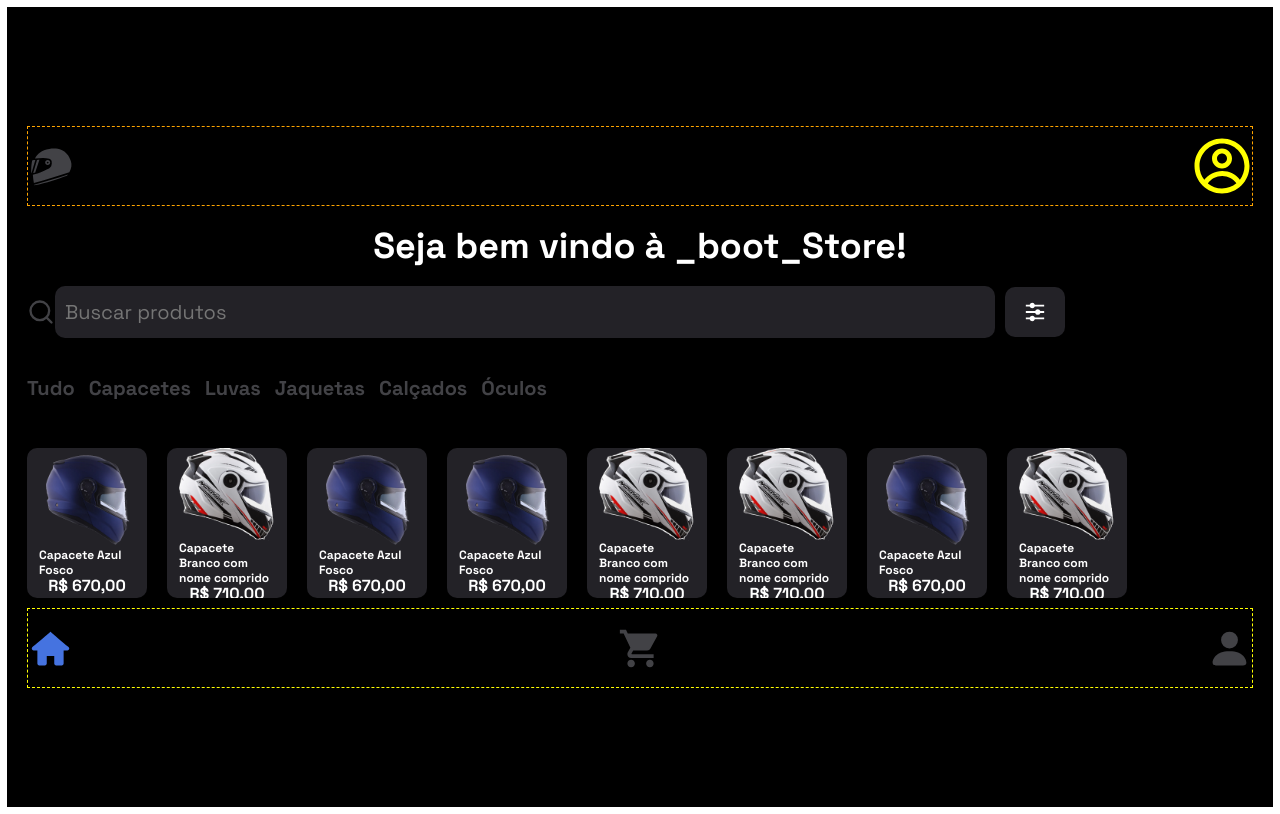
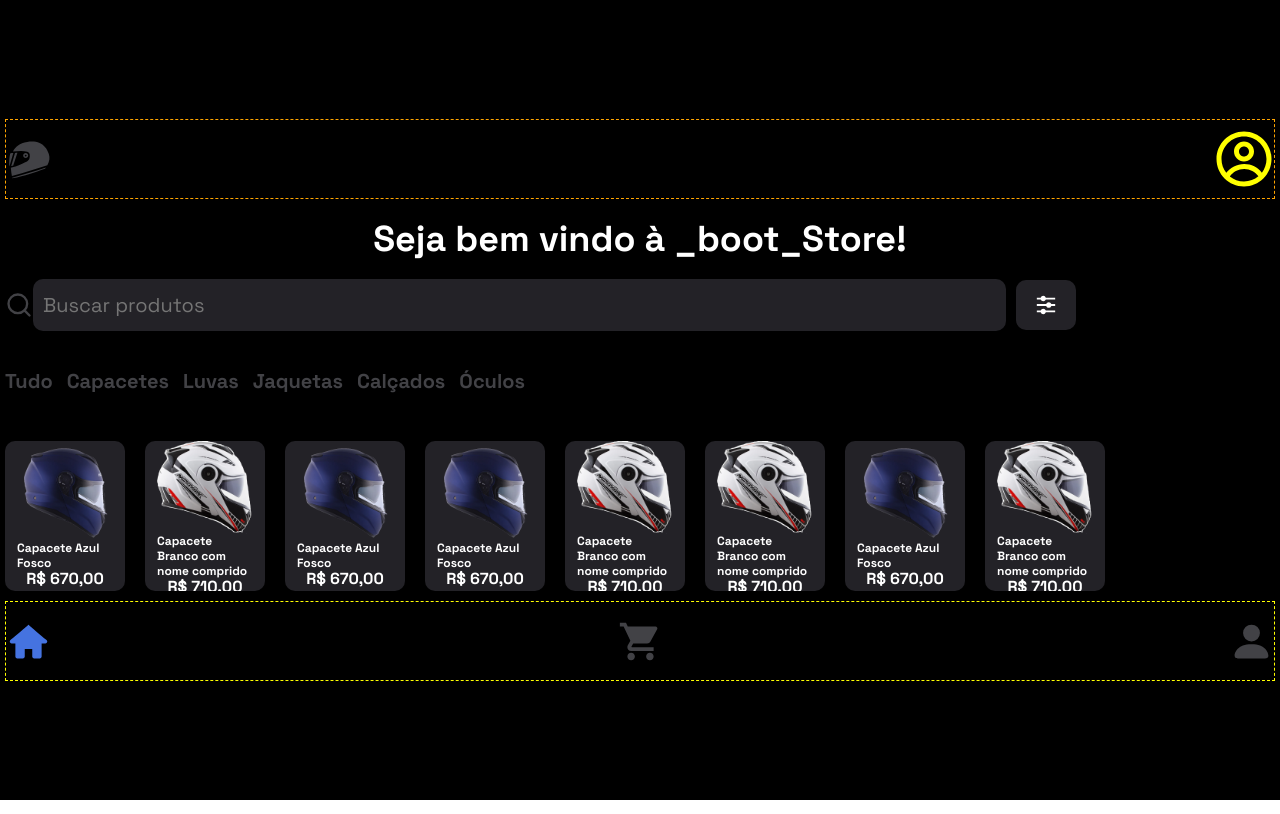
Before and after one commit to Oliv-ramon/Projeto_14_Front, a React (Create React App) app: page /home in a window 1280 px wide. Built offline with nearby package versions, Linux system fonts and the light colour scheme.

Commit message:
test: adjusting 'Container' padding

```diff
--- a/src/components/userForms_styles.js
+++ b/src/components/userForms_styles.js
@@ -3,7 +3,7 @@ import styled from 'styled-components';
 const Container = styled.div`
   width: 100%;
   height: 100%;
-  padding: 20px;
+  padding: 5px;
   display: flex;
   flex-direction: column;
   align-items: center;
--- a/src/css/style.css
+++ b/src/css/style.css
@@ -5,7 +5,6 @@
 body {
   font-family: 'Space Grotesk', sans-serif;
   color: #FFFFFF;
-  padding: 7px; /* debugging only */
 }
 
 .root {
```
